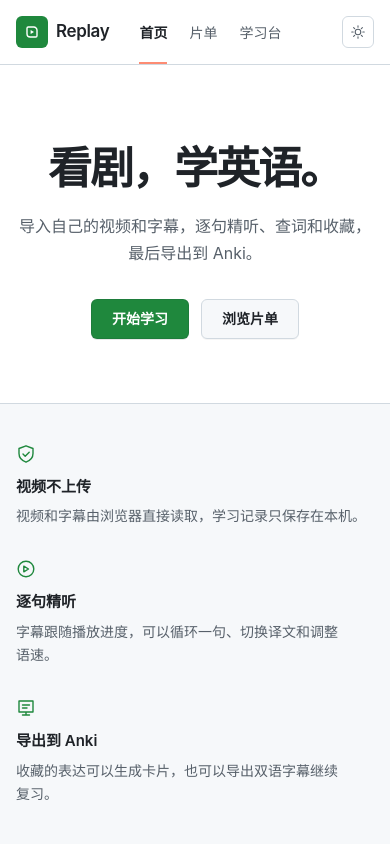
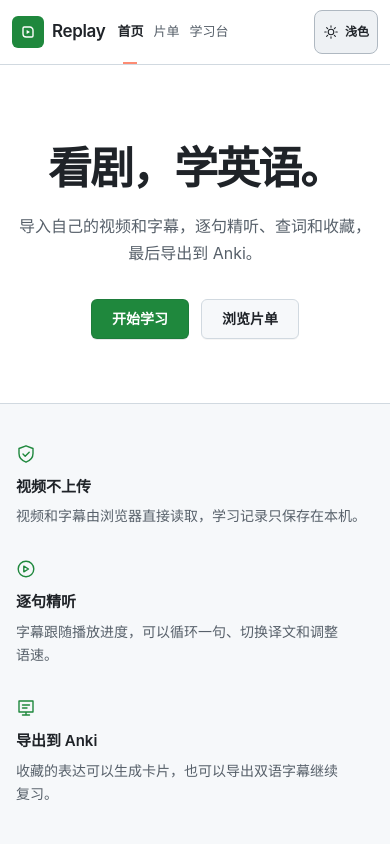
Before and after one commit to 3121597355/replay, a Next.js app: page / in a window 390 px wide. Shown: the top 844 px of the page. Built offline with nearby package versions, Linux system fonts and the light colour scheme; no server answers.

Commit message:
fix: make mobile theme switch visible and easier to tap

```diff
--- a/components/Nav.tsx
+++ b/components/Nav.tsx
@@ -22,8 +22,8 @@ export default function Nav() {
           : 'border-[var(--line)] bg-[rgb(var(--bg-rgb)/0.95)] backdrop-blur-md'
       }`}
     >
-      <div className="mx-auto flex h-16 max-w-[1120px] items-center px-4 sm:px-6">
-        <Link href="/" className="mr-5 flex shrink-0 items-center gap-2 rounded-md" aria-label="Replay 首页">
+      <div className="mx-auto flex h-16 max-w-[1120px] items-center px-3 sm:px-6">
+        <Link href="/" className="mr-2 flex shrink-0 items-center gap-2 rounded-md sm:mr-5" aria-label="Replay 首页">
           <span className="grid h-8 w-8 place-items-center rounded-md bg-[var(--accent)]">
             <svg width="16" height="16" viewBox="0 0 16 16" fill="none" aria-hidden="true">
               <path d="M3 4.2A1.2 1.2 0 0 1 4.2 3h5.6A3.2 3.2 0 0 1 13 6.2v5.6A1.2 1.2 0 0 1 11.8 13H6.2A3.2 3.2 0 0 1 3 9.8V4.2Z" stroke="white" strokeWidth="1.4" />
@@ -46,7 +46,7 @@ export default function Nav() {
               <Link
                 key={link.href}
                 href={link.href}
-                className={`relative flex shrink-0 items-center whitespace-nowrap px-2.5 text-[14px] transition-colors sm:px-3.5 ${
+                className={`relative flex shrink-0 items-center whitespace-nowrap px-1 text-[13px] transition-colors sm:px-3.5 sm:text-[14px] ${
                   isLearn
                     ? active ? 'font-semibold text-[var(--text)]' : 'text-[var(--text-dim)] hover:text-[var(--text)]'
                     : active ? 'font-semibold text-[var(--text)]' : 'text-[var(--text-dim)] hover:text-[var(--text)]'
@@ -61,7 +61,7 @@ export default function Nav() {
           })}
         </nav>
 
-        <div className="ml-auto flex items-center gap-2">
+        <div className="ml-auto flex shrink-0 items-center gap-2 pl-1 sm:pl-0">
           <ThemeToggle />
           {isLearn ? (
             <span className="hidden text-[12px] text-[var(--text-faint)] sm:block">本地运行</span>
--- a/components/ThemeToggle.tsx
+++ b/components/ThemeToggle.tsx
@@ -15,7 +15,7 @@ export default function ThemeToggle() {
   }, []);
 
   const toggle = () => {
-    const next: Theme = theme === 'dark' ? 'light' : 'dark';
+    const next: Theme = document.documentElement.dataset.theme === 'dark' ? 'light' : 'dark';
     setTheme(next);
     document.documentElement.dataset.theme = next;
     try {
@@ -31,17 +31,17 @@ export default function ThemeToggle() {
     <button
       type="button"
       onClick={toggle}
-      aria-label={isDark ? '切换到白天模式' : '切换到夜间模式'}
-      title={isDark ? '切换到白天模式' : '切换到夜间模式'}
+      aria-label={isDark ? '切换到浅色模式' : '切换到深色模式'}
+      title={isDark ? '当前深色，点击切换浅色' : '当前浅色，点击切换深色'}
       aria-pressed={isDark}
-      className="grid h-8 w-8 place-items-center rounded-md border border-[var(--line)] text-[var(--text-dim)] transition-[background-color,color,border-color,transform] duration-200 hover:-translate-y-px hover:border-[var(--line-strong)] hover:bg-[var(--surface-2)] hover:text-[var(--text)]"
+      className="inline-flex h-11 shrink-0 touch-manipulation items-center justify-center gap-1.5 rounded-lg border border-[var(--line-strong)] bg-[var(--surface-2)] px-2 text-[var(--text)] transition-colors duration-200 hover:bg-[var(--surface-3)] active:bg-[var(--surface-3)] sm:h-9 sm:px-2.5"
     >
       <svg
         width="16"
         height="16"
         viewBox="0 0 24 24"
         fill="none"
-        className={`transition-transform duration-500 ${mounted ? '' : 'opacity-0'} ${isDark ? 'rotate-0' : 'rotate-180'}`}
+        className={`shrink-0 transition-transform duration-300 ${isDark ? 'rotate-0' : 'rotate-180'}`}
         aria-hidden="true"
       >
         {isDark ? (
@@ -64,6 +64,8 @@ export default function ThemeToggle() {
           </>
         )}
       </svg>
+      <span className="whitespace-nowrap text-[12px] font-semibold" aria-hidden="true">{isDark ? '深色' : '浅色'}</span>
+      <span className="sr-only" role="status">{mounted ? `当前为${isDark ? '深色' : '浅色'}模式` : ''}</span>
     </button>
   );
 }
```
